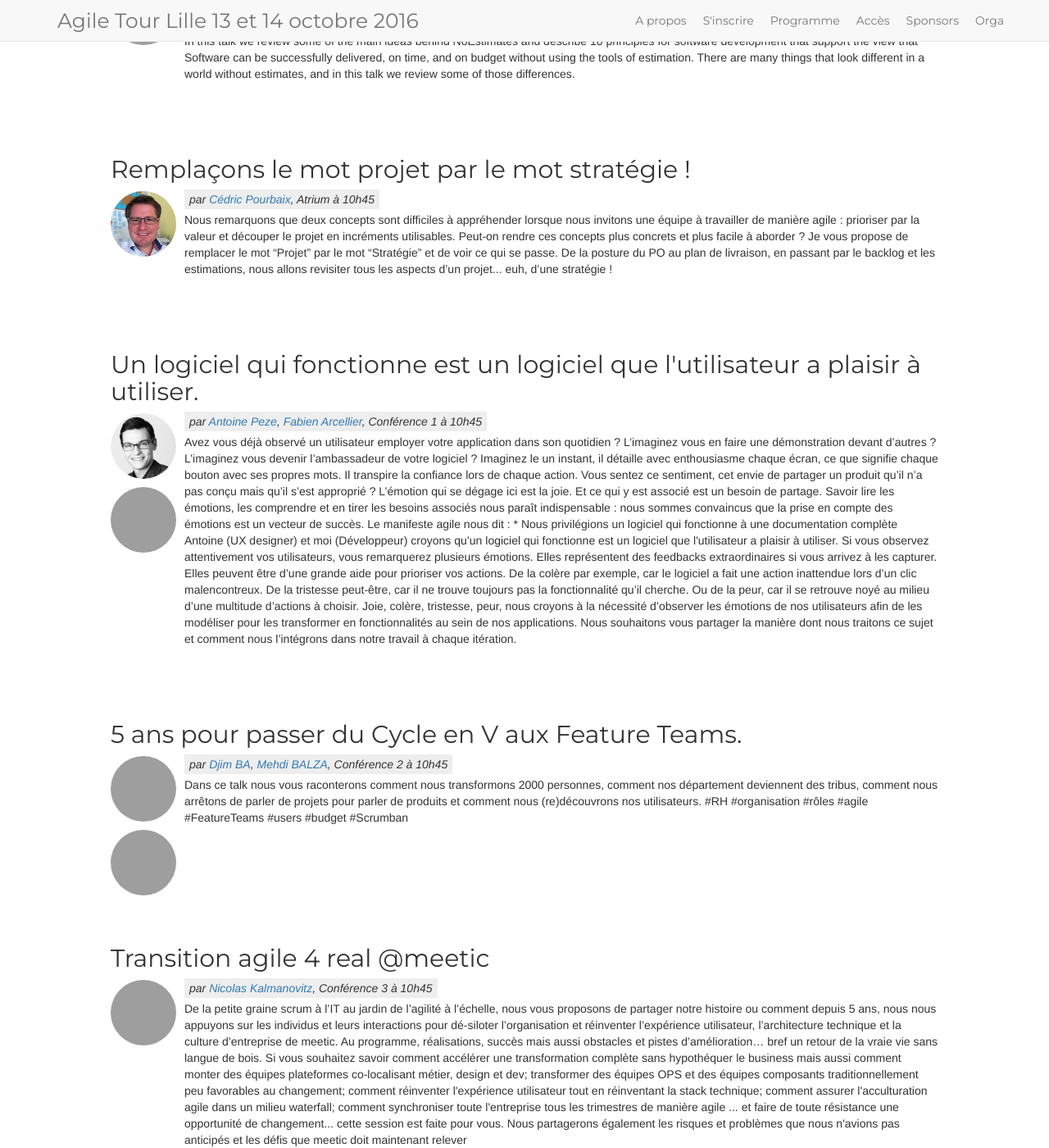
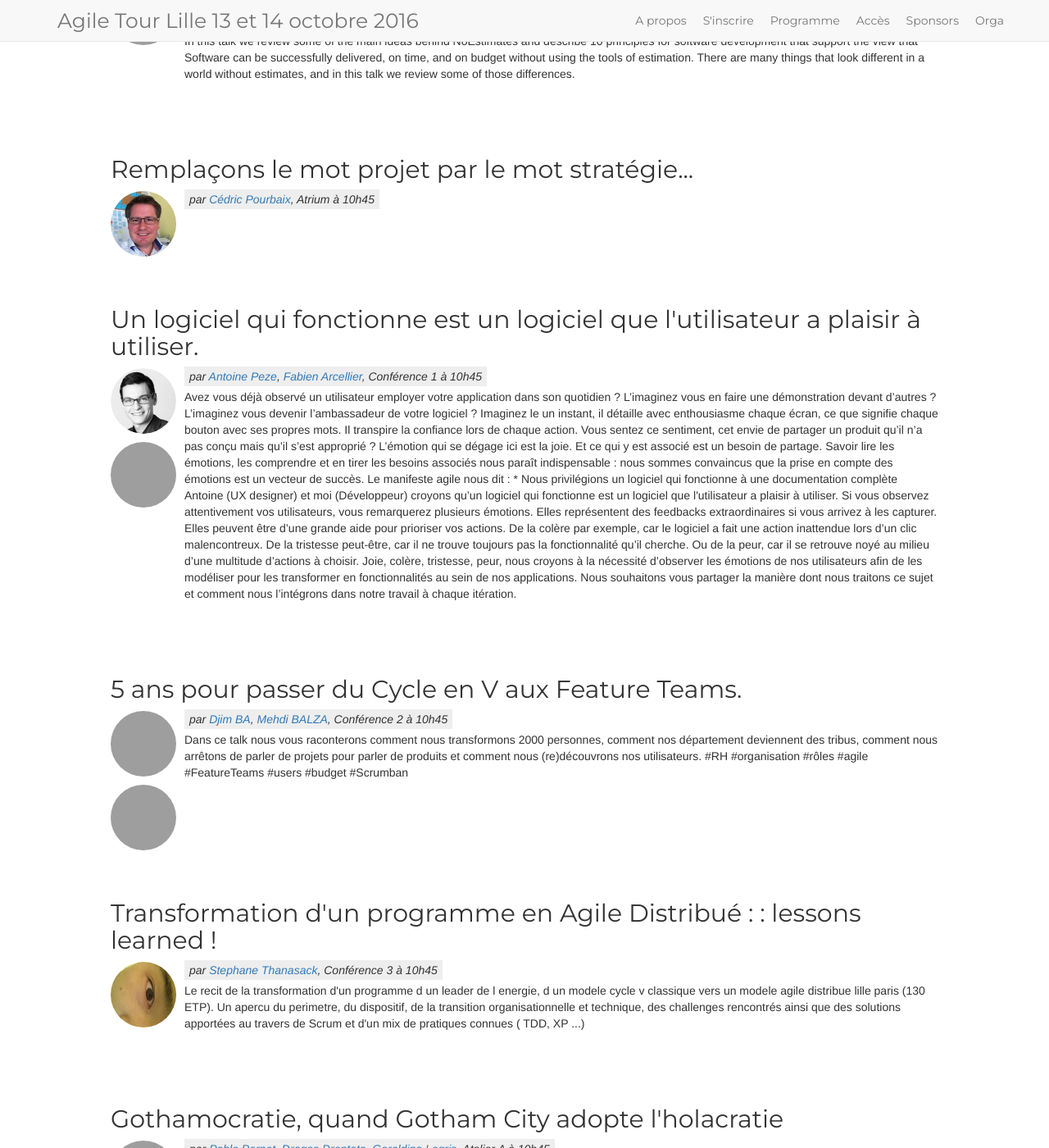
Before and after one commit to jak78/agile-tour-lille-2017, a Jekyll site: the page built from page-conferences.html, in a window 1280 px wide and 1400 px high, scrolled down 221 px, cut to the strip 0-1400 px from the top of the window. Shown: the whole strip at 82% size. Built offline with Jekyll 4.4.1, drawn with Linux system fonts in a browser that asks for light colours; nearby versions of some CDN libraries; some of the changed text lies outside the part shown; grey boxes are pictures that could not be loaded.

Commit message:
interchange Nicolas Kalmanovitz with Stéphane Thanasack

```diff
--- a/_data/schedule.yml
+++ b/_data/schedule.yml
@@ -36,13 +36,9 @@
             room: Atrium
       - hour: 10h45
         content:
-          - subject: "Remplaçons le mot projet par le mot stratégie !"
+          - subject: "Remplaçons le mot projet par le mot stratégie..."
             speaker: Cédric Pourbaix
-            description: "
-              Nous remarquons que deux concepts sont difficiles à appréhender lorsque nous invitons une équipe à travailler de manière agile : prioriser par la valeur et découper le projet en incréments utilisables.
-              Peut-on rendre ces concepts plus concrets et plus facile à aborder ?
-              Je vous propose de remplacer le mot “Projet” par le mot “Stratégie” et de voir ce qui se passe.
-              De la posture du PO au plan de livraison, en passant par le backlog et les estimations, nous allons revisiter tous les aspects d’un projet... euh, d’une stratégie !"
+            description: ''
             company: EFIDEV
             room: Atrium
           - subject: Un logiciel qui fonctionne est un logiciel que l'utilisateur a plaisir à utiliser.
@@ -64,15 +60,10 @@
             speaker: Djim BA, Mehdi BALZA
             company: AXA
             room: Conférence 2
-          - subject: "Transition agile 4 real @meetic"
-            description: "De la petite graine scrum à l’IT au jardin de l’agilité à l’échelle, nous vous proposons de partager notre histoire ou comment depuis 5 ans, nous nous appuyons sur les individus et leurs interactions pour dé-siloter l’organisation et réinventer l’expérience utilisateur, l’architecture technique et la culture d’entreprise de meetic. Au programme, réalisations, succès mais aussi obstacles et pistes d’amélioration… bref un retour de la vraie vie sans langue de bois.
-                        Si vous souhaitez savoir comment accélérer une transformation complète sans hypothéquer
-                        le business mais aussi comment monter des équipes plateformes co-localisant métier,
-                        design et dev; transformer des équipes OPS et des équipes composants traditionnellement
-                        peu favorables au changement; comment réinventer l'expérience utilisateur tout en
-                        réinventant la stack technique; comment assurer l'acculturation agile dans un milieu
-                        waterfall;  comment synchroniser toute l'entreprise tous les trimestres de manière agile ... et faire de toute résistance une opportunité de changement... cette session est faite pour vous. Nous partagerons également les risques et problèmes que nous n'avions pas anticipés et les défis que meetic doit maintenant relever"
-            speaker: Nicolas Kalmanovitz
+          - subject: "Transformation d'un programme en Agile Distribué : : lessons learned !"
+            description: "Le recit de la transformation d'un programme d un leader de l energie, d un modele cycle v classique vers un modele agile distribue lille paris (130 ETP). Un apercu du perimetre, du dispositif, de la transition organisationnelle et technique, des challenges rencontrés ainsi que des solutions apportées au travers de Scrum et d'un mix de pratiques connues  ( TDD, XP ...) "
+            speaker: Stephane Thanasack
+            company: capgemini
             room: Conférence 3
           - subject: "Gothamocratie, quand Gotham City adopte l'holacratie"
             description: "L'atelier se base sur une trame chronologique d’événements qui arrivent à la ville de Gotham et pour lesquels les participants doivent réagir, s'adapter, prendre des décisions. La dynamique est créée avec un jeu de cartes : rôles, actions, projets, évènements, surprises, etc.
@@ -144,7 +135,7 @@
           room: Auditorium
       - hour: 15h00
         content:
-          - label: "Forum ouvert : venez vivre l'expérience la plus riche qui soit dans une conférence&nbsp;!<br><a href='/forum-ouvert'>Qu'est-ce qu'un forum ouvert et pourquoi y irais-je ?</a>"
+          - label: "Forum ouvert : venez proposer votre sujet !<br><a href='/forum-ouvert'>Qu'est-ce qu'un forum ouvert et pourquoi y irais-je ?</a>"
             fill: 7
             bigheight: true
       - hour: 18h00
@@ -414,10 +405,15 @@
             speaker: Nawel GHIAR
             company: axa
             room: Conférence 1
-          - subject: "Transformation d'un programme en Agile Distribué : : lessons learned !"
-            description: "Le recit de la transformation d'un programme d un leader de l energie, d un modele cycle v classique vers un modele agile distribue lille paris (130 ETP). Un apercu du perimetre, du dispositif, de la transition organisationnelle et technique, des challenges rencontrés ainsi que des solutions apportées au travers de Scrum et d'un mix de pratiques connues  ( TDD, XP ...) "
-            speaker: Stephane Thanasack
-            company: capgemini
+          - subject: "Transition agile 4 real @meetic"
+            description: "De la petite graine scrum à l’IT au jardin de l’agilité à l’échelle, nous vous proposons de partager notre histoire ou comment depuis 5 ans, nous nous appuyons sur les individus et leurs interactions pour dé-siloter l’organisation et réinventer l’expérience utilisateur, l’architecture technique et la culture d’entreprise de meetic. Au programme, réalisations, succès mais aussi obstacles et pistes d’amélioration… bref un retour de la vraie vie sans langue de bois.
+                        Si vous souhaitez savoir comment accélérer une transformation complète sans hypothéquer
+                        le business mais aussi comment monter des équipes plateformes co-localisant métier,
+                        design et dev; transformer des équipes OPS et des équipes composants traditionnellement
+                        peu favorables au changement; comment réinventer l'expérience utilisateur tout en
+                        réinventant la stack technique; comment assurer l'acculturation agile dans un milieu
+                        waterfall;  comment synchroniser toute l'entreprise tous les trimestres de manière agile ... et faire de toute résistance une opportunité de changement... cette session est faite pour vous. Nous partagerons également les risques et problèmes que nous n'avions pas anticipés et les défis que meetic doit maintenant relever"
+            speaker: Nicolas Kalmanovitz
             room: Conférence 2
           - subject: "Miracles of Agility on organizations"
             description: "Every organisation have to evolve specifically toward ever greater Agility as there is no standard recipe. How to operate an Agile transition in a credible manner? How to change mindset in an organization? How were new cultural adjustments and internal process to progressively change? What are the key elements shared by organizations that have successfully weathered the change? And what are the potential pitfalls and problems that they can experience during this transformation? Synergies on all levels can be derived from Agile transformation for the well-being and benefit of all. After having been involved as controller in international groups, I discovered the strength of unlimited potential created by enthusiasm of the staff in my own little company during 10 years. Today I work in favour of win-win organizations where every employee is more responsible with his things and feel better as proactive force. In return, that would make the organization more intelligent and more efficient. Many forward thinking senior executives see this impending change as a clear opportunity to become more competitive as result of having a broader reach and lower costs. That brings also a new dynamic and more well-being for everyone. In this session we will focus on the different ways of working in this direction and case studies from organizations that are getting it right."
```
